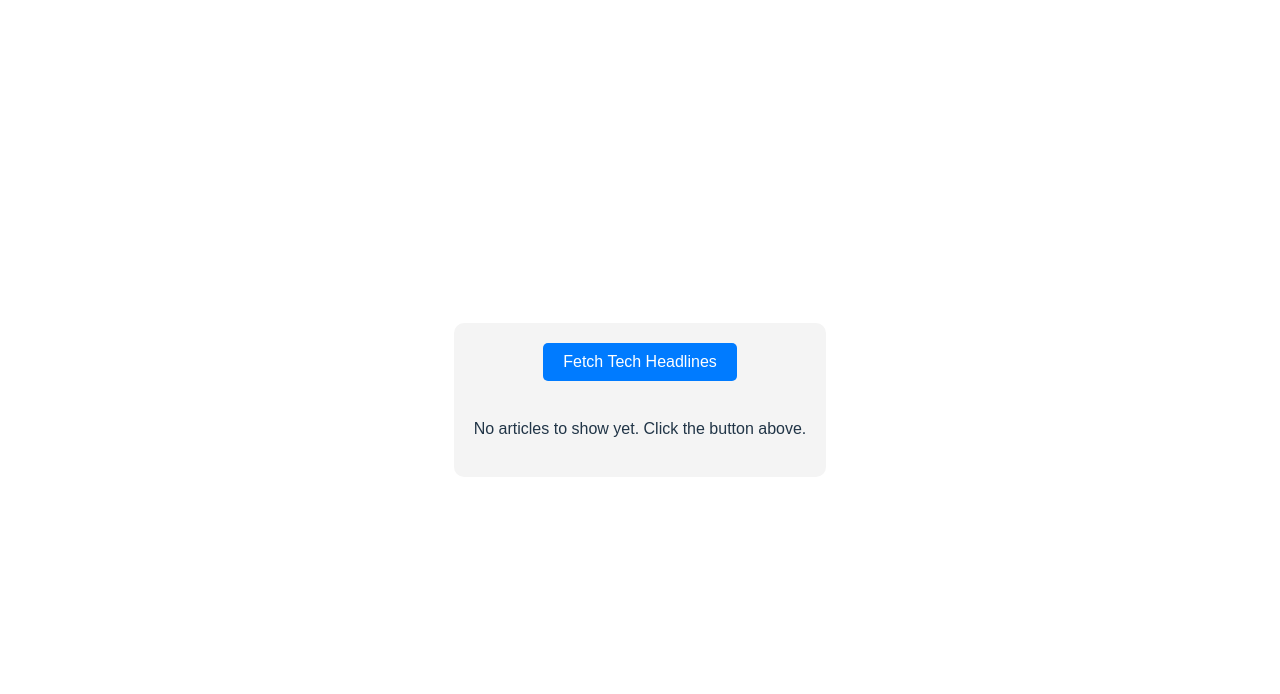
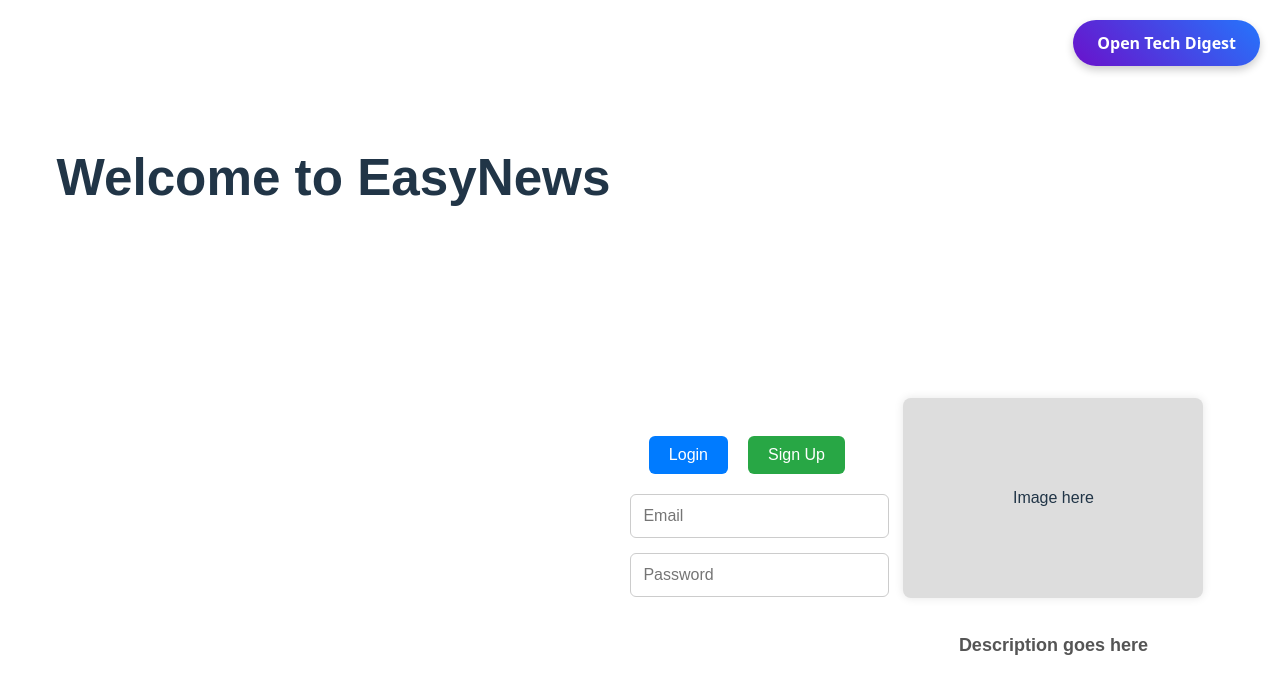
Before and after one commit to AhmadAnzar/EasyNews, a React app in the folder vite-project/: page / in a window 1280 px wide. Shown: the top 694 px of the page. Built offline with nearby package versions, Linux system fonts and the light colour scheme; the HTML template or start-up script is replaced by a standard one.

Commit message:
changed CSS

```diff
--- a/vite-project/src/App.css
+++ b/vite-project/src/App.css
@@ -40,3 +40,34 @@
 .read-the-docs {
   color: #888;
 }
+
+/* Amazing Tech Digest Button */
+.tech-digest-button {
+  position: fixed;
+  top: 20px;
+  right: 20px;
+  background: linear-gradient(45deg, #6a11cb, #2575fc); /* Gradient background */
+  color: white;
+  padding: 12px 24px;
+  border: none;
+  border-radius: 50px; /* Rounded button */
+  cursor: pointer;
+  font-size: 16px;
+  font-weight: bold;
+  box-shadow: 0 4px 8px rgba(0, 0, 0, 0.2); /* Subtle shadow */
+  transition: all 0.3s ease; /* Smooth transitions */
+  z-index: 1000;
+}
+
+/* Hover Effect */
+.tech-digest-button:hover {
+  transform: scale(1.1); /* Slightly enlarge the button */
+  background: linear-gradient(45deg, #2575fc, #6a11cb); /* Reverse gradient */
+  box-shadow: 0 6px 12px rgba(0, 0, 0, 0.3); /* Stronger shadow */
+}
+
+/* Active State */
+.tech-digest-button:active {
+  transform: scale(0.95); /* Slightly shrink on click */
+  box-shadow: 0 2px 4px rgba(0, 0, 0, 0.2); /* Subtle shadow */
+}
--- a/vite-project/src/App.jsx
+++ b/vite-project/src/App.jsx
@@ -1,27 +1,67 @@
-import './App.css'
-import { BrowserRouter as Router, Routes, Route } from 'react-router-dom'
-import Navbar from './components/Navbar'
-import NewsHome from './components/NewsHome'
-import OpeningForm from './components/OpeningForm'
-import TechDigest from './components/TechDigest'
+import './App.css';
+import { BrowserRouter as Router, Routes, Route, useNavigate, useLocation } from 'react-router-dom';
+import Navbar from './components/Navbar';
+import NewsHome from './components/NewsHome';
+import OpeningForm from './components/OpeningForm';
+import TechDigest from './components/TechDigest';
+import React from 'react';
 
 function App() {
+  const navigate = useNavigate(); // React Router's navigation hook
+  const location = useLocation(); // Get the current route
+
+  const isTechDigestPage = location.pathname === '/techdigest'; // Check if on TechDigest page
+
   return (
-    // <Router>
-    //   <div>
-    //     <Navbar />
-    //     <Routes>
-    //       {/* <Route path="/" element={<OpeningForm />} /> */}
-    //       <Route path="/home" element={<NewsHome />} />
-    //     </Routes>
-    //   </div>
+    <div className={isTechDigestPage ? 'inverted-colors' : ''}>
+      <Navbar />
+      {/* Button to toggle between TechDigest and Home */}
+      <button
+        onClick={() => navigate(isTechDigestPage ? '/home' : '/techdigest')}
+        className="tech-digest-button"
+      >
+        {isTechDigestPage ? 'Return Home' : 'Open Tech Digest'}
+      </button>
 
-    // </Router>
-       <TechDigest/>
+      {/* Routes for different pages */}
+      <Routes>
+        {/* OpeningForm is the default route */}
+        <Route path="/" element={<OpeningForm />} />
 
+        {/* NewsHome is displayed after login/signup */}
+        <Route path="/home" element={<NewsHome />} />
 
-
-  )
+        {/* TechDigest is displayed when navigating to /techdigest */}
+        <Route
+          path="/techdigest"
+          element={
+            <div
+              style={{
+                position: 'fixed',
+                top: 0,
+                left: 0,
+                width: '100%',
+                height: '100%',
+                backgroundColor: '#f4f4f4',
+                zIndex: 1000,
+                overflowY: 'auto',
+              }}
+            >
+              <div style={{ padding: '20px' }}>
+                <TechDigest />
+              </div>
+            </div>
+          }
+        />
+      </Routes>
+    </div>
+  );
 }
 
-export default App
+export default function AppWrapper() {
+  return (
+    <Router>
+      <App />
+    </Router>
+  );
+}
--- a/vite-project/src/components/Navbar.jsx
+++ b/vite-project/src/components/Navbar.jsx
@@ -1,4 +1,4 @@
-// Navbar.jsx
+
 import React from 'react';
 
 function Navbar() {
--- a/vite-project/src/components/OpeningForm.jsx
+++ b/vite-project/src/components/OpeningForm.jsx
@@ -1,14 +1,21 @@
-import React from "react";
+import React from 'react';
+import { useNavigate } from 'react-router-dom';
 import "./LandingPage.css";
 
 export default function OpeningForm() {
+  const navigate = useNavigate();
+
+  const handleLoginSignup = () => {
+    navigate('/home');
+  };
+
   return (
     <div className="container">
-      {/* Left Side */}
+      <h1>Welcome to EasyNews</h1>
       <div className="left">
         <div className="button-group">
-          <button className="btn login">Login</button>
-          <button className="btn signup">Sign Up</button>
+          <button className="btn login" onClick={handleLoginSignup}>Login</button>
+          <button className="btn signup" onClick={handleLoginSignup}>Sign Up</button>
         </div>
         <form>
           <input
@@ -27,7 +34,6 @@ export default function OpeningForm() {
         </form>
       </div>
 
-      {/* Right Side */}
       <div className="right">
         <h2 className="title"></h2>
         <div className="image-placeholder">
--- a/vite-project/src/components/TechDigest.jsx
+++ b/vite-project/src/components/TechDigest.jsx
@@ -1,13 +1,15 @@
 import React, { useState } from 'react';
+import { useNavigate } from 'react-router-dom'; // Import useNavigate for navigation
 
 function TechDigest() {
   const [articles, setArticles] = useState([]);
   const [loading, setLoading] = useState(false);
+  const [searchQuery, setSearchQuery] = useState(''); // State for search input
+  const navigate = useNavigate(); // React Router's navigation hook
 
   async function handleClick() {
     const NEWS_API_KEY = '82d7dbcb9ee94a26a57db14738088f1e';
-
-      const HUGGINGFACE_API_KEY = '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';
+    const HUGGINGFACE_API_KEY = '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';
 
     try {
       setLoading(true);
@@ -36,7 +38,7 @@ function TechDigest() {
           );
 
           const result = await res.json();
-          const summary = result?.[0]?.summary_text || article.title ;
+          const summary = result?.[0]?.summary_text || article.title;
 
           return {
             ...article,
@@ -64,14 +66,44 @@ function TechDigest() {
       borderRadius: '10px',
     },
     button: {
+      backgroundImage: 'linear-gradient(135deg, #667eea 0%, #764ba2 100%)',
+      color: 'white',
+      padding: '12px 28px',
+      border: 'none',
+      borderRadius: '30px',
+      fontSize: '17px',
+      fontWeight: '600',
+      letterSpacing: '0.5px',
+      cursor: 'pointer',
+      marginBottom: '20px',
+      boxShadow: '0 8px 20px rgba(102, 126, 234, 0.3)',
+      transition: 'all 0.3s ease',
+    },
+    searchBar: {
+      display: 'flex',
+      marginBottom: '20px',
+      alignItems: 'center',
+    },
+    searchInput: {
+      flex: 1,
+      padding: '10px 15px',
+      fontSize: '16px',
+      border: '1px solid #ccc',
+      borderRadius: '30px',
+      outline: 'none',
+      marginRight: '10px',
+      boxShadow: '0 4px 8px rgba(0, 0, 0, 0.1)',
+    },
+    searchButton: {
       backgroundColor: '#007bff',
       color: 'white',
       padding: '10px 20px',
       border: 'none',
-      borderRadius: '5px',
+      borderRadius: '30px',
       fontSize: '16px',
       cursor: 'pointer',
-      marginBottom: '20px',
+      boxShadow: '0 4px 8px rgba(0, 0, 0, 0.2)',
+      transition: 'all 0.3s ease',
     },
     article: {
       display: 'flex',
@@ -102,7 +134,26 @@ function TechDigest() {
       fontSize: '14px',
       color: '#333',
     },
+    returnButton: {
+      backgroundColor: '#ff4d4d',
+      color: 'white',
+      padding: '10px 20px',
+      border: 'none',
+      borderRadius: '30px',
+      fontSize: '16px',
+      cursor: 'pointer',
+      boxShadow: '0 4px 8px rgba(0, 0, 0, 0.2)',
+      transition: 'all 0.3s ease',
+      marginTop: '20px',
+    },
   };
+
+  // Filter articles based on the search query
+  const filteredArticles = articles.filter(
+    (article) =>
+      article.title.toLowerCase().includes(searchQuery.toLowerCase()) ||
+      article.summary.toLowerCase().includes(searchQuery.toLowerCase())
+  );
 
   return (
     <div style={styles.container}>
@@ -110,7 +161,20 @@ function TechDigest() {
         {loading ? 'Loading...' : 'Fetch Tech Headlines'}
       </button>
 
-      {articles.map((article, index) => (
+      {/* Search Bar */}
+      <div style={styles.searchBar}>
+        <input
+          type="text"
+          placeholder="Search articles..."
+          value={searchQuery}
+          onChange={(e) => setSearchQuery(e.target.value)}
+          style={styles.searchInput}
+        />
+        <button style={styles.searchButton}>Search</button>
+      </div>
+
+      {/* Articles */}
+      {filteredArticles.map((article, index) => (
         <div key={index} style={styles.article}>
           <img
             src={article.urlToImage || 'https://via.placeholder.com/150'}
@@ -126,7 +190,14 @@ function TechDigest() {
         </div>
       ))}
 
-      {articles.length === 0 && !loading && <p>No articles to show yet. Click the button above.</p>}
+      {filteredArticles.length === 0 && !loading && (
+        <p>No articles match your search. Try a different keyword.</p>
+      )}
+
+      {/* Return Home Button */}
+      <button onClick={() => navigate('/home')} style={styles.returnButton}>
+        Return Home
+      </button>
     </div>
   );
 }
```
Also changed, not shown: vite-project/src/components/NewsHome.jsx (+90 -19 lines).
